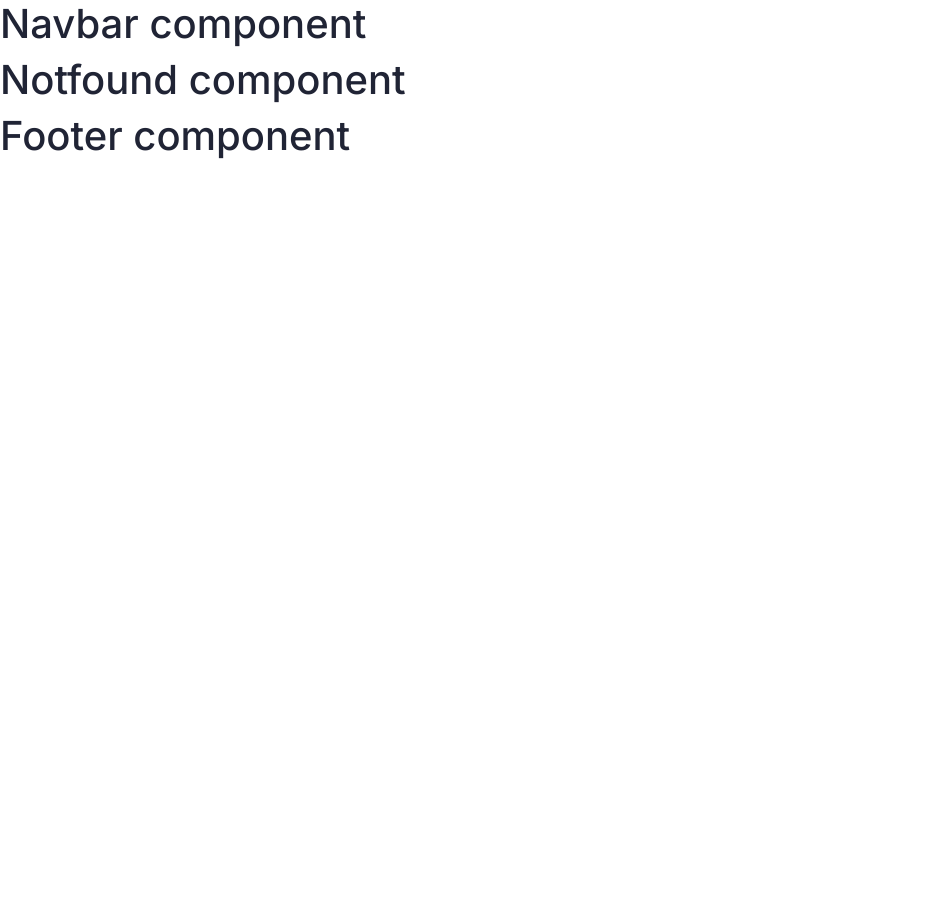
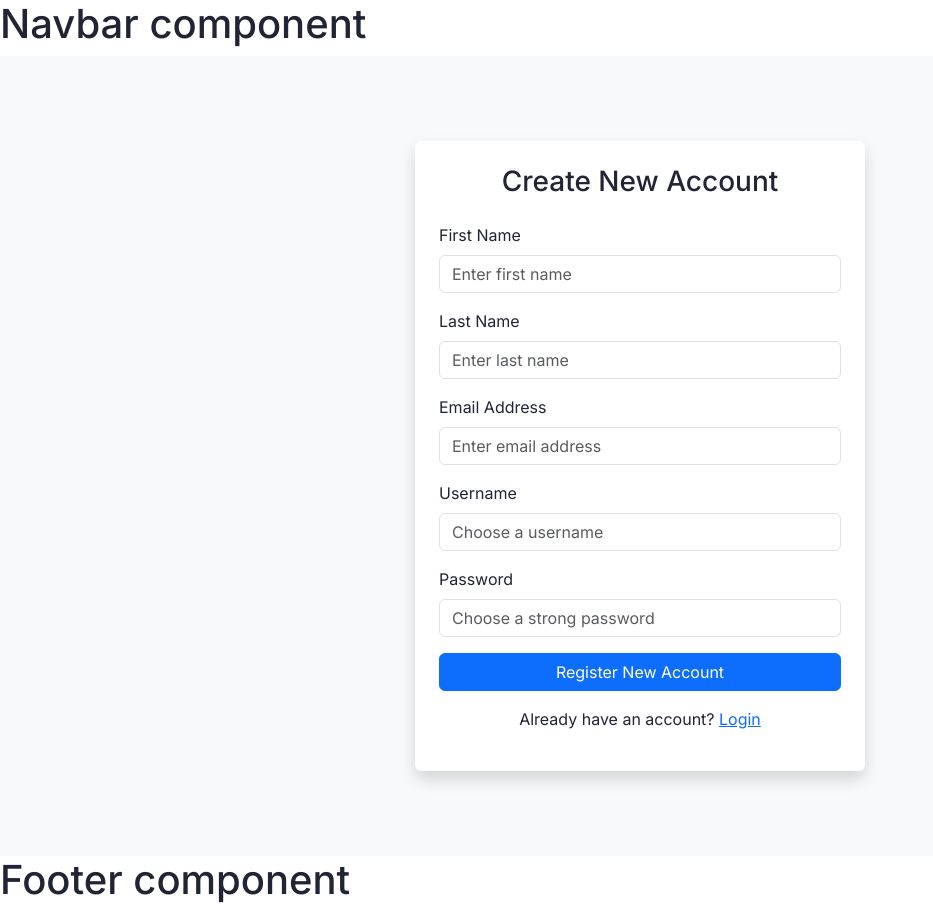
Before and after one commit to AbdelmageedBaher/Shopping-Store, a React (Vite) app: page /register in a window 1280 px wide. Shown: the whole page, without its empty margins (0-933 px from the left). Before the commit the page ends 800 px from the top, so only its background shows below. Built offline with nearby package versions, Linux system fonts and the light colour scheme; no server answers.

Commit message:
Add Register component with form handling and user registration

```diff
--- a/src/App.jsx
+++ b/src/App.jsx
@@ -10,7 +10,7 @@ import Notfound from './components/Notfound/Notfound';
 import PurchaseOrder from "./components/purchaseOrder/Purchase-order";
 import Categories from './components/Categories/Categories';
 import Login from "./components/Login/Login";
-
+import Register from "./components/Register/Register";
 
 
 
@@ -28,6 +28,7 @@ function App() {
       {path:'/checkout',element:<Checkout />},
       {path:'*',element:<Notfound />},
       {path:'/login',element:<Login />},
+      {path:'/register',element:<Register />},
     ]
   }])
 
--- a/src/components/Login/Login.jsx
+++ b/src/components/Login/Login.jsx
@@ -1,29 +1,63 @@
-import React, { useState, useEffect } from 'react';
-import { Button, Form } from 'react-bootstrap';
-
+import React, { useState } from 'react';
+import { Button, Form, Alert, Spinner } from 'react-bootstrap';
+import { Link, useNavigate } from 'react-router-dom';
 
 function Login() {
+  const [username, setUsername] = useState('emilys'); // Default to empty for production, or 'kminchelle' for testing
+  const [password, setPassword] = useState('emilyspass');   // Default to empty for production, or '0lelplR' for testing
 
-const [email, setEmail] = useState('');
-const [password, setPassword] = useState('');
+  const [error, setError] = useState(null);
+  const [loading, setLoading] = useState(false);
+  const navigate = useNavigate();
 
-const handleLogin = () => {
-    console.log('Email:', email);
-    console.log('Password:', password);
+  const handleLogin = async (e) => {
+    e.preventDefault();
+    setError(null);
+    setLoading(true);
+
+    try {
+      const response = await fetch('https://dummyjson.com/auth/login', {
+        method: 'POST',
+        headers: { 'Content-Type': 'application/json' },
+        body: JSON.stringify({
+          username: username,
+          password: password,
+        } ),
+      });
+
+      const data = await response.json();
+
+      if (response.ok) {
+        console.log('Login successful:', data);
+        localStorage.setItem('userToken', data.token);
+        localStorage.setItem('userData', JSON.stringify(data));
+        navigate('/');
+      } else {
+        setError(data.message || 'Login failed. Please check your username and password.');
+        console.error('Login failed:', data);
+      }
+    } catch (err) {
+      setError('An error occurred while connecting to the server. Please try again.');
+      console.error('Connection error:', err);
+    } finally {
+      setLoading(false);
+    }
   };
 
   return (
     <div className="login-page d-flex justify-content-center align-items-center" style={{ minHeight: '100vh', background: '#f8f9fa' }}>
       <div className="login-box shadow p-4 bg-white rounded" style={{ width: '400px' }}>
         <h3 className="mb-4 text-center">Login to Your Account</h3>
-            <Form>
-                <Form.Group className="mb-3" controlId="formEmail">
-                    <Form.Label>Email address</Form.Label>
+        <hr />
+        {error && <Alert variant="danger">{error}</Alert>}
+        <Form onSubmit={handleLogin}>
+          <Form.Group className="mb-3" controlId="formUsername">
+            <Form.Label>Username</Form.Label>
             <Form.Control
-                    type="email"
-                    placeholder="Enter email"
-                    value={email}
-                    onChange={(e) => setEmail(e.target.value)}
+              type="text"
+              placeholder="Enter username"
+              value={username}
+              onChange={(e) => setUsername(e.target.value)}
               required
             />
           </Form.Group>
@@ -39,10 +73,15 @@ const handleLogin = () => {
             />
           </Form.Group>
 
-                <Button variant="success" type="submit" className="w-100" >
-                Login
+          <Button variant="success" type="submit" className="w-100" disabled={loading}>
+            {loading ? <Spinner animation="border" size="sm" /> : 'Login'}
           </Button>
         </Form>
+        <div className="text-center mt-3">
+          <p>
+            Don't have an account? <Link to="/register">Register Now</Link>
+          </p>
+        </div>
       </div>
     </div>
   );
--- /dev/null
+++ b/src/components/Register/Register.jsx
@@ -0,0 +1,131 @@
+import React, { useState } from 'react';
+import { Button, Form, Alert, Spinner } from 'react-bootstrap';
+import { Link, useNavigate } from 'react-router-dom';
+
+function Register() {
+  const [firstName, setFirstName] = useState('');
+  const [lastName, setLastName] = useState('');
+  const [email, setEmail] = useState('');
+  const [username, setUsername] = useState('');
+  const [password, setPassword] = useState('');
+  const [error, setError] = useState(null);
+  const [success, setSuccess] = useState(null);
+  const [loading, setLoading] = useState(false);
+  const navigate = useNavigate();
+
+  const handleRegister = async (e) => {
+    e.preventDefault();
+    setError(null);
+    setSuccess(null);
+    setLoading(true);
+
+    try {
+      const response = await fetch('https://dummyjson.com/users/add', {
+        method: 'POST',
+        headers: { 'Content-Type': 'application/json' },
+        body: JSON.stringify({
+          firstName: firstName,
+          lastName: lastName,
+          email: email,
+          username: username,
+          password: password,
+        } ),
+      });
+
+      const data = await response.json();
+
+      if (response.ok) {
+        setSuccess('Your account has been registered successfully! You can now log in.');
+        console.log('User registered successfully:', data);
+        setTimeout(() => {
+          navigate('/login');
+        }, 2000);
+      } else {
+        setError(data.message || 'Account registration failed. Please try again.');
+        console.error('User registration failed:', data);
+      }
+    } catch (err) {
+      setError('An error occurred while connecting to the server. Please try again.');
+      console.error('Connection error:', err);
+    } finally {
+      setLoading(false);
+    }
+  };
+
+  return (
+    <div className="register-page d-flex justify-content-center align-items-center" style={{ minHeight: '100vh', background: '#f8f9fa' }}>
+      <div className="register-box shadow p-4 bg-white rounded" style={{ width: '450px' }}>
+        <h3 className="mb-4 text-center">Create New Account</h3>
+        {error && <Alert variant="danger">{error}</Alert>}
+        {success && <Alert variant="success">{success}</Alert>}
+        <Form onSubmit={handleRegister}>
+          <Form.Group className="mb-3" controlId="formFirstName">
+            <Form.Label>First Name</Form.Label>
+            <Form.Control
+              type="text"
+              placeholder="Enter first name"
+              value={firstName}
+              onChange={(e) => setFirstName(e.target.value)}
+              required
+            />
+          </Form.Group>
+
+          <Form.Group className="mb-3" controlId="formLastName">
+            <Form.Label>Last Name</Form.Label>
+            <Form.Control
+              type="text"
+              placeholder="Enter last name"
+              value={lastName}
+              onChange={(e) => setLastName(e.target.value)}
+              required
+            />
+          </Form.Group>
+
+          <Form.Group className="mb-3" controlId="formEmail">
+            <Form.Label>Email Address</Form.Label>
+            <Form.Control
+              type="email"
+              placeholder="Enter email address"
+              value={email}
+              onChange={(e) => setEmail(e.target.value)}
+              required
+            />
+          </Form.Group>
+
+          <Form.Group className="mb-3" controlId="formUsername">
+            <Form.Label>Username</Form.Label>
+            <Form.Control
+              type="text"
+              placeholder="Choose a username"
+              value={username}
+              onChange={(e) => setUsername(e.target.value)}
+              required
+            />
+          </Form.Group>
+
+          <Form.Group className="mb-3" controlId="formPassword">
+            <Form.Label>Password</Form.Label>
+            <Form.Control
+              type="password"
+              placeholder="Choose a strong password"
+              value={password}
+              onChange={(e) => setPassword(e.target.value)}
+              required
+            />
+          </Form.Group>
+
+          <Button variant="primary" type="submit" className="w-100" disabled={loading}>
+            {loading ? <Spinner animation="border" size="sm" /> : 'Register New Account'}
+          </Button>
+        </Form>
+        <div className="text-center mt-3">
+          <p>
+            Already have an account? <Link to="/login">Login</Link>
+          </p>
+        </div>
+      </div>
+    </div>
+  );
+}
+
+export default Register;
```
Lines whose indentation alone changed are shown as unchanged.
